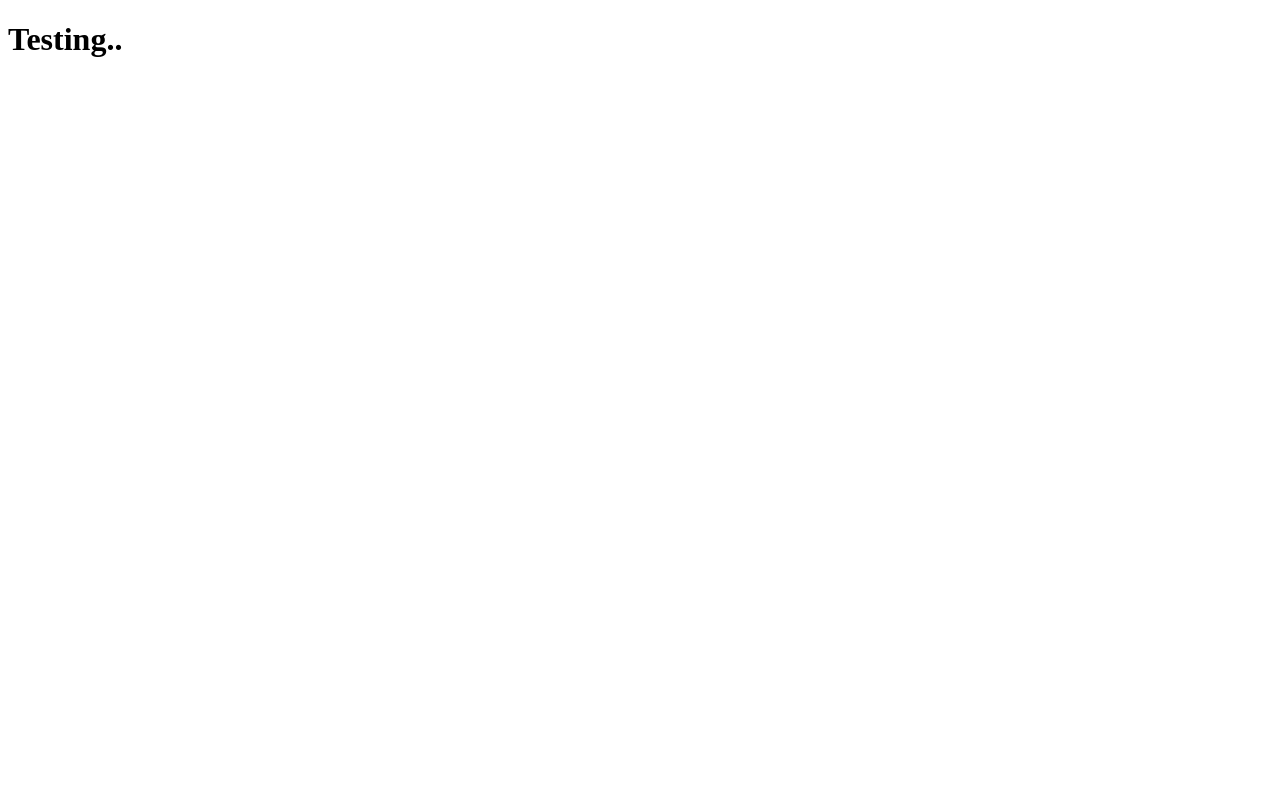
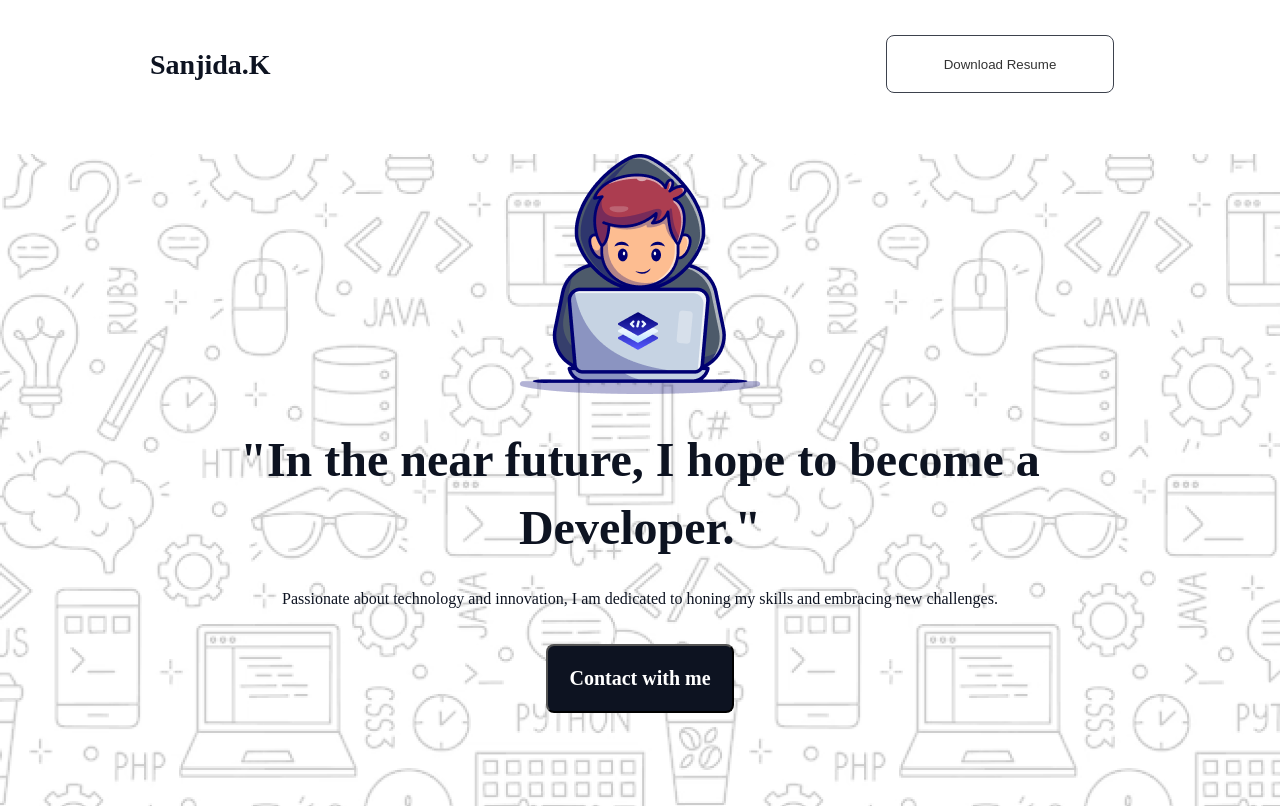
Before and after one commit to Sanjida-Khanam778/Assignment-1, a plain HTML site: page index.html in a window 1280 px wide. Drawn offline with Linux system fonts and the light colour scheme; a web font is replaced by a local one.

Commit message:
navigation and hero section added

```diff
--- a/index.html
+++ b/index.html
@@ -4,8 +4,32 @@
     <meta charset="UTF-8">
     <meta name="viewport" content="width=device-width, initial-scale=1.0">
     <title>My First Assignment in PH</title>
+    <link rel="stylesheet" href="style.css">
 </head>
 <body>
-    <h1>Testing..</h1>
+    <header class="header">
+        <nav class="navbar">
+            <h2 class="nav-text">
+                Sanjida.K
+            </h2>
+            <div class="nav-btn">
+                <button>Download Resume</button>
+            </div>
+        </nav>
+        <div class="hero-section-container">
+            <div class="hero-section-content">
+                <img src="assets/Group.png" alt="">
+                <h1>"In the near future, I hope to become a Developer."</h1>
+                <p>Passionate about technology and innovation, I am dedicated to honing my skills and embracing new challenges.</p>
+                <button>Contact with me</button>
+            </div>
+        </div>
+    </header>
+    <main>
+
+    </main>
+    <footer>
+
+    </footer>
 </body>
 </html>
--- /dev/null
+++ b/style.css
@@ -0,0 +1,90 @@
+@import url('https://fonts.googleapis.com/css2?family=Azeret+Mono:ital,wght@0,100..900;1,100..900&display=swap');
+
+*{
+    margin: 0;
+    padding: 0;
+    box-sizing: border-box;
+}
+
+/* navigation styles */
+
+nav{
+    display: flex;
+    justify-content: space-between;
+    align-items: center;
+    padding-top: 35px;
+    padding-bottom: 35px;
+}
+
+nav h2{
+    color: rgb(13, 19, 33);
+    font-family: Azeret Mono;
+    font-size: 28px;
+    font-weight: 800;
+    line-height: 33px;
+    margin-left: 150px;
+}
+
+nav button{
+    width: 228px;
+    height: 58px;
+    background-color: white;
+    border: 1px solid rgb(13, 19, 33);
+    border-radius: 8px;
+    opacity: 0.8;
+    margin-right: 166px;
+    cursor: pointer;
+}
+
+/* hero section styles */
+
+.hero-section-container{
+    background-image: url('assets/Hero-bg.png');
+    height: 652px;
+}
+
+.hero-section-content{
+    width: 998px;
+    height: 582px;
+    margin: 0 auto;
+    margin-top: 26px;
+    display: flex;
+    flex-direction: column;
+    align-items: center;
+}
+
+.hero-section-content img{
+    margin: 0;
+}
+
+.hero-section-content h1{
+    color: rgb(13, 19, 33);
+    font-family: Azeret Mono;
+    font-size: 48px;
+    font-weight: 800;
+    line-height: 68px;
+    margin: 32px auto 24px auto;
+    text-align: center;
+}
+
+.hero-section-content p{
+    color: rgb(13, 19, 33);
+    font-family: Azeret Mono;
+    font-size: 16px;
+    font-weight: 400;
+    line-height: 26px;
+    margin: 0;
+    text-align: center;
+}
+
+.hero-section-content button{
+    color: rgb(255, 255, 255);
+    font-family: Azeret Mono;
+    font-size: 20px;
+    font-weight: 600;
+    line-height: 23px;
+    border-radius: 8px;
+    background: rgb(13, 19, 33);
+    margin: 32px auto 44px auto;
+    padding: 21px;
+}
```
Also changed, not shown: assets/Group-3.png (renamed from assets/Group 3.png), assets/Group-4.png (renamed from assets/Group 4.png).
